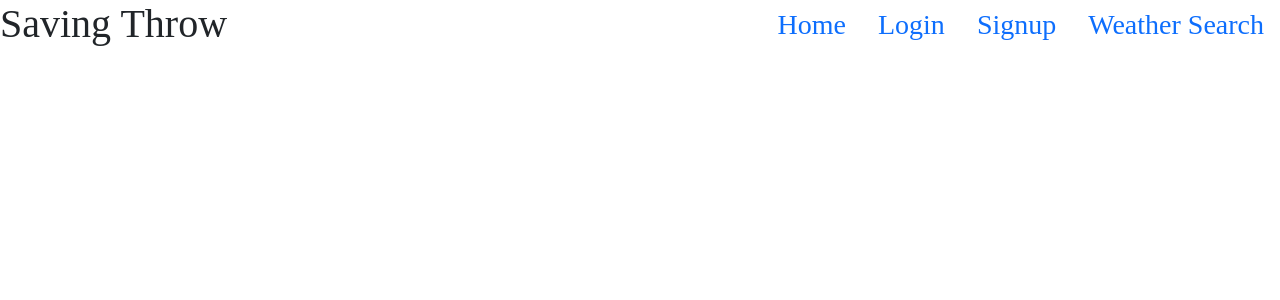
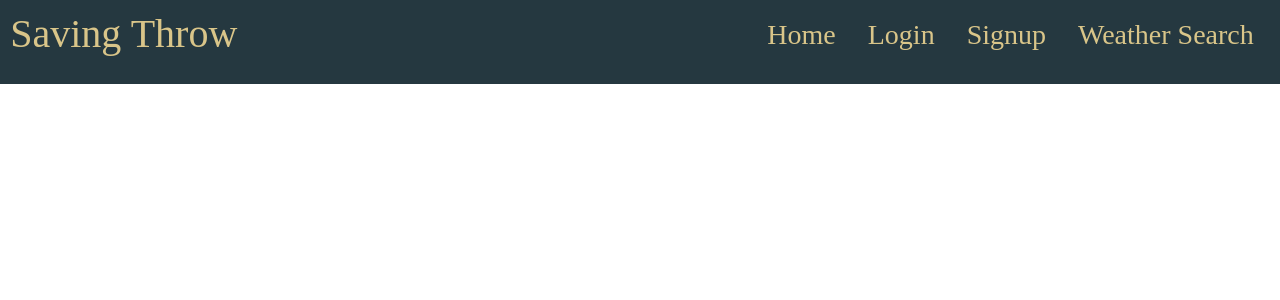
Before and after one commit to AnthonyRqqq/saving-throw-app, a React (Vite) app in the folder client/: page / in a window 1280 px wide. Shown: the top 300 px of the page. Built offline with nearby package versions, Linux system fonts and the light colour scheme.

Commit message:
header color styling complete

```diff
--- a/client/src/App.css
+++ b/client/src/App.css
@@ -1,4 +1,34 @@
+:root {
+  --header-color: #253840;
+  --footer-color: #1A1C37;
+  --background-color: #E0E8F0;
+}
+
 * {
   box-sizing: border-box;
   font-family: American Typewriter, serif;
 }
+
+.header {
+  background-color: var(--header-color);
+  padding: .8%;
+}
+
+h1 {
+  color: #D9C589
+}
+
+/* Nav-link styling */
+.link-item,
+.link-item:focus {
+  color: #D9C589;
+}
+
+.link-item:hover {
+  color: #96875d
+}
+
+
+.main {
+  background-color: var(--background-color);
+}
--- a/client/src/App.jsx
+++ b/client/src/App.jsx
@@ -6,7 +6,7 @@ import './App.css'
 export default function App() {
   return (
     <>
-      <header>
+      <header className='header'>
         <h3>
           <Navigation />
         </h3>
```
